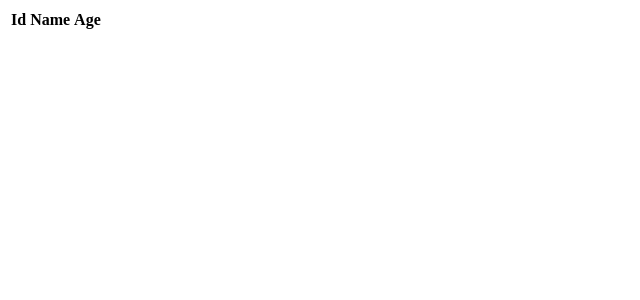
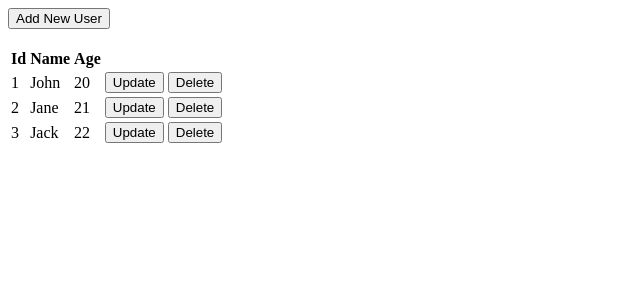
Before and after one commit to MeharaSahabandu/React_crud_redux, a React (Vite) app in the folder react-project/: page / in a window 1280 px wide. Shown: the top 300 px of the page, without its empty margins (0-640 px from the left). Built offline with nearby package versions, Linux system fonts and the light colour scheme.

Commit message:
display current details

```diff
--- a/react-project/src/Home.jsx
+++ b/react-project/src/Home.jsx
@@ -6,6 +6,9 @@ export default function Home() {
   console.log(users);
   return (
     <div>
+        {/* add new user button */}
+        <button>Add New User</button>
+        <br /> <br />
       <table>
         <thead>
           <tr>
@@ -14,7 +17,19 @@ export default function Home() {
             <th>Age</th>
           </tr>
         </thead>
-        <tbody></tbody>
+        <tbody>
+            {/* display data here */}
+            {users.map((user, index) => (
+                <tr key={index}>
+                    <td>{user.id}</td>
+                    <td>{user.name}</td>
+                    <td>{user.age}</td>
+                    {/* update and delete buttons */}
+                    <td><button>Update</button></td>
+                    <td><button>Delete</button></td>
+                </tr>
+            ))}
+        </tbody>
       </table>
     </div>
   );
```
